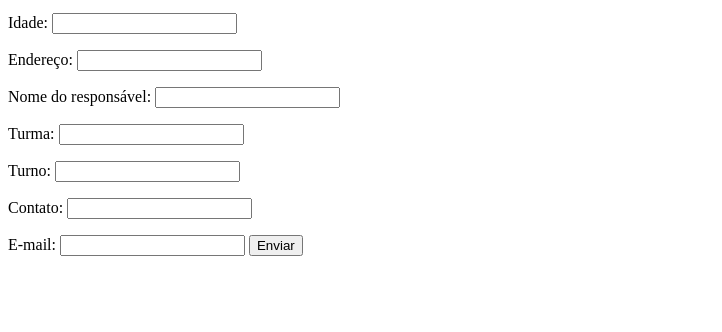
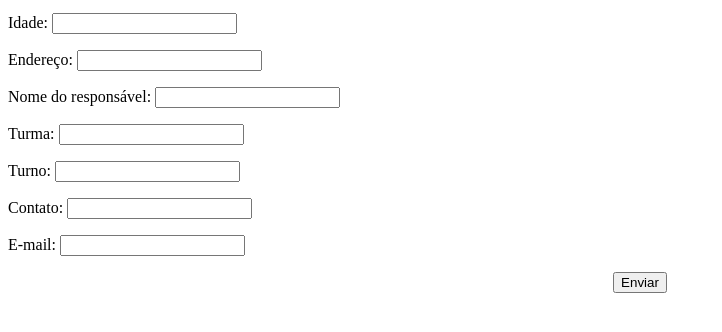
Before and after one commit to 06willis/Formul-rio, a plain HTML site: page index.html in a window 1280 px wide. Shown: the part 104-436 px from the top of the page, without its empty margins (0-722 px from the left). Drawn offline with Linux system fonts and the light colour scheme.

Commit message:
Update index.html

```diff
--- a/index.html
+++ b/index.html
@@ -17,9 +17,12 @@
      <p>Turno: <input type="text" name="Turno" id="Turno"  </p>
      <p>Contato: <input type="text" name="Contato" id="Contato"  </p>
      <p>E-mail: <input type="text" name="E-mail" id="E-mail"  </p>
-     <BUTTON>
+       <CENTER>
+      <BUTTON>
         Enviar
-    </BUTTON>
+       </BUTTON>
+       </CENTER>
+
 
     </form>
 </body>
```
